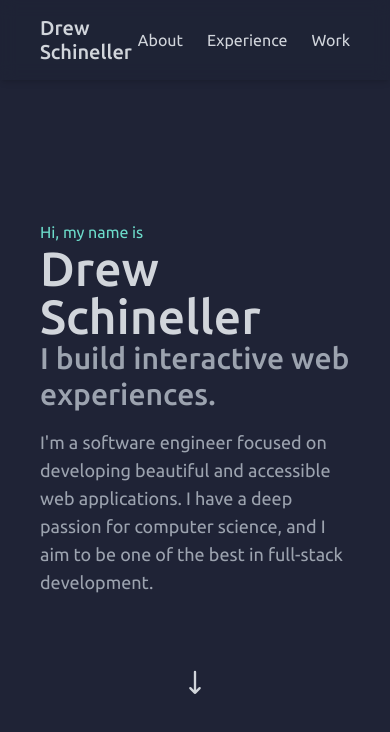
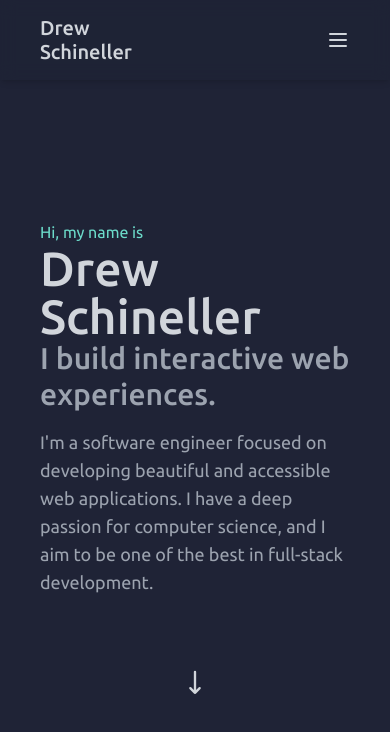
Before and after one commit to schin714/drews-site, a Next.js app: page / in a window 390 px wide. Shown: the top 732 px of the page. Built offline with nearby package versions, Linux system fonts and the light colour scheme.

Commit message:
Updated intro animation

```diff
--- a/src/components/Home/Hero.tsx
+++ b/src/components/Home/Hero.tsx
@@ -6,7 +6,7 @@ const Hero = () => {
     hidden: { opacity: 0 },
     show: {
       opacity: 1,
-      transition: { delayChildren: 1.4, staggerChildren: 0.3 },
+      transition: { delayChildren: 1.6, staggerChildren: 0.2 },
     },
   };
 
@@ -17,7 +17,7 @@ const Hero = () => {
 
   const arrowContainerVariants = {
     hidden: { opacity: 0 },
-    show: { opacity: 1, transition: { duration: 0.8, delay: 3.5 } },
+    show: { opacity: 1, transition: { duration: 0.8, delay: 3.7 } },
   };
 
   const arrowVariants = {
--- /dev/null
+++ b/src/components/Icons/MenuIcon.tsx
@@ -0,0 +1,20 @@
+const MenuIcon = () => {
+  return (
+    <svg
+      xmlns="http://www.w3.org/2000/svg"
+      className="h-6 w-6"
+      fill="none"
+      viewBox="0 0 24 24"
+      stroke="currentColor"
+    >
+      <path
+        strokeLinecap="round"
+        strokeLinejoin="round"
+        strokeWidth="2"
+        d="M4 6h16M4 12h16M4 18h16"
+      />
+    </svg>
+  );
+};
+
+export default MenuIcon;
--- /dev/null
+++ b/src/components/Icons/X.tsx
@@ -0,0 +1,20 @@
+const X = () => {
+  return (
+    <svg
+      xmlns="http://www.w3.org/2000/svg"
+      className="h-6 w-6"
+      fill="none"
+      viewBox="0 0 24 24"
+      stroke="currentColor"
+    >
+      <path
+        strokeLinecap="round"
+        strokeLinejoin="round"
+        strokeWidth="2"
+        d="M6 18L18 6M6 6l12 12"
+      />
+    </svg>
+  );
+};
+
+export default X;
--- a/src/components/Layout/Navbar.tsx
+++ b/src/components/Layout/Navbar.tsx
@@ -1,77 +1,98 @@
-import { motion, useViewportScroll, useTransform } from "framer-motion";
-import { useRouter } from "next/router";
+import { motion } from "framer-motion";
 import Link from "next/link";
 import { useEffect, useState } from "react";
+import MenuIcon from "../Icons/MenuIcon";
+import X from "../Icons/X";
 
 interface NavItemProps {
   title: string;
 }
 
+const navVariants = {
+  hidden: { y: -80 },
+  show: {
+    y: 0,
+    transition: {
+      delay: 0.2,
+      duration: 0.5,
+      delayChildren: 0.7,
+      staggerChildren: 0.2,
+    },
+  },
+};
+
+const textVariants = {
+  hidden: { y: -50, opacity: 0 },
+  show: {
+    y: 0,
+    opacity: 1,
+    transition: {
+      duration: 0.5,
+    },
+  },
+};
+
 const NavItem = ({ title }: NavItemProps) => {
   return (
-    <div className="group">
+    <motion.div className="group" variants={textVariants}>
       <Link href={"#" + title.toLowerCase()}>
         <a className="text-base transition-all duration-300 group-hover:text-ds-accent">
           {title}
         </a>
       </Link>
-    </div>
+    </motion.div>
   );
 };
 
 const Navbar = () => {
-  const [smallAnim, setSmallAnim] = useState(false);
-
-  useEffect(() => {
-    let viewportWidth = window.innerWidth;
-    if (viewportWidth < 800) {
-      setSmallAnim(true);
-    } else {
-      setSmallAnim(false);
-    }
-  }, []);
-
-  const navTextVariants = {
-    small: {
-      x: [0, 0],
-      y: [-50, 0],
-      opacity: [0, 1],
-      transition: { delay: 0.5, duration: 0.9 },
-    },
-    largeLeft: { x: [60, 0], opacity: [0, 1] },
-    largeRight: { x: [-60, 0], opacity: [0, 1] },
-  };
+  const [showSidebar, setShowSidebar] = useState(false);
 
   return (
     <motion.nav
       className="px-narrow fixed z-40 w-full bg-ds-dark/80 py-4 shadow-md backdrop-blur"
-      animate={{ y: [-80, 0] }}
-      transition={{ duration: 0.8 }}
+      variants={navVariants}
+      initial="hidden"
+      animate="show"
     >
       <div className="flex items-center justify-between">
         <Link href="/">
           <a>
             <motion.div
               className="text-xl font-medium leading-6"
-              variants={navTextVariants}
-              animate={smallAnim ? "small" : "largeLeft"}
-              transition={{ duration: 0.6, delay: 0.7 }}
+              variants={textVariants}
             >
               <p>Drew</p>
               <p>Schineller</p>
             </motion.div>
           </a>
         </Link>
-        <motion.div
-          className="flex gap-6"
-          variants={navTextVariants}
-          animate={smallAnim ? "small" : "largeRight"}
-          transition={{ duration: 0.6, delay: 0.7 }}
-        >
-          <NavItem title="About" />
-          <NavItem title="Experience" />
-          <NavItem title="Work" />
-        </motion.div>
+        <div>
+          <div className="hidden gap-6 md:flex">
+            <NavItem title="About" />
+            <NavItem title="Experience" />
+            <NavItem title="Work" />
+          </div>
+
+          <div
+            className="block cursor-pointer md:hidden"
+            onClick={() => setShowSidebar(true)}
+          >
+            <MenuIcon />
+          </div>
+        </div>
+      </div>
+      <div
+        className={
+          "absolute top-0 right-0 h-screen border-2 border-white bg-ds-dark p-20 md:hidden " +
+          (showSidebar ? "block" : "hidden")
+        }
+      >
+        <div className="px-narrow absolute top-6 right-0">
+          <div className="cursor-pointer" onClick={() => setShowSidebar(false)}>
+            <X />
+          </div>
+        </div>
+        <p>Hello</p>
       </div>
     </motion.nav>
   );
```
